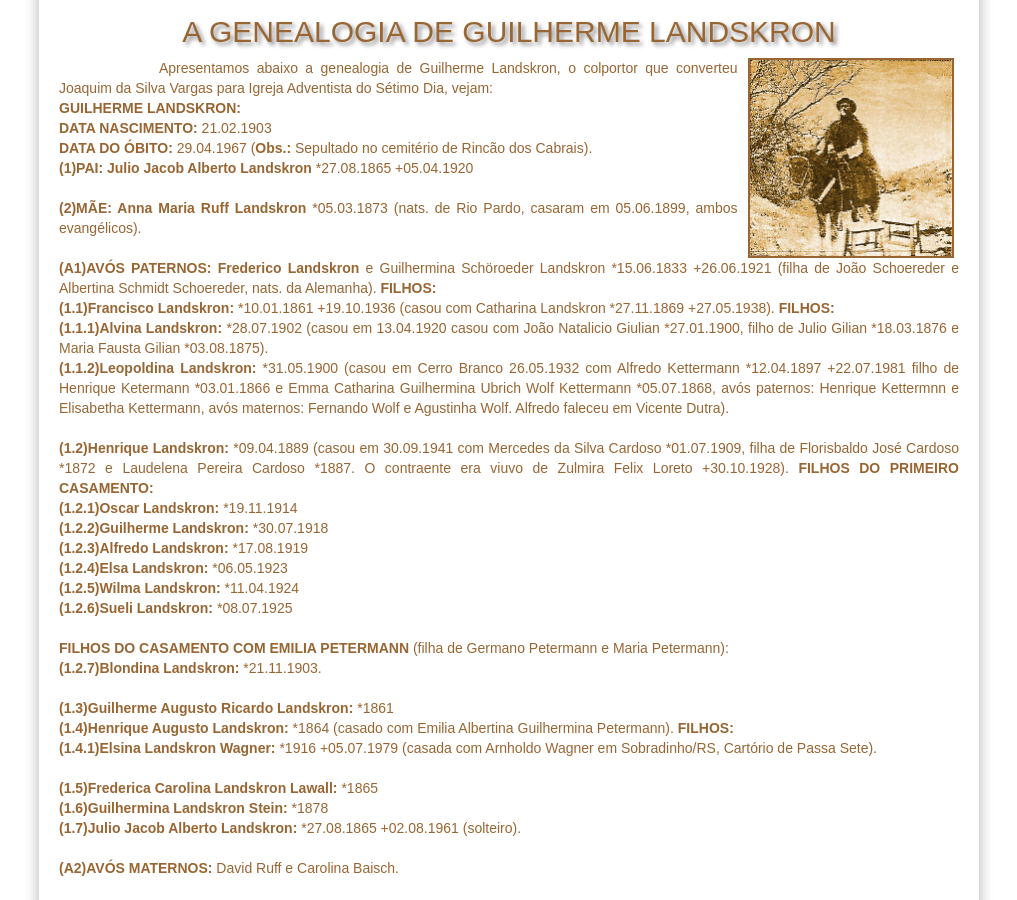
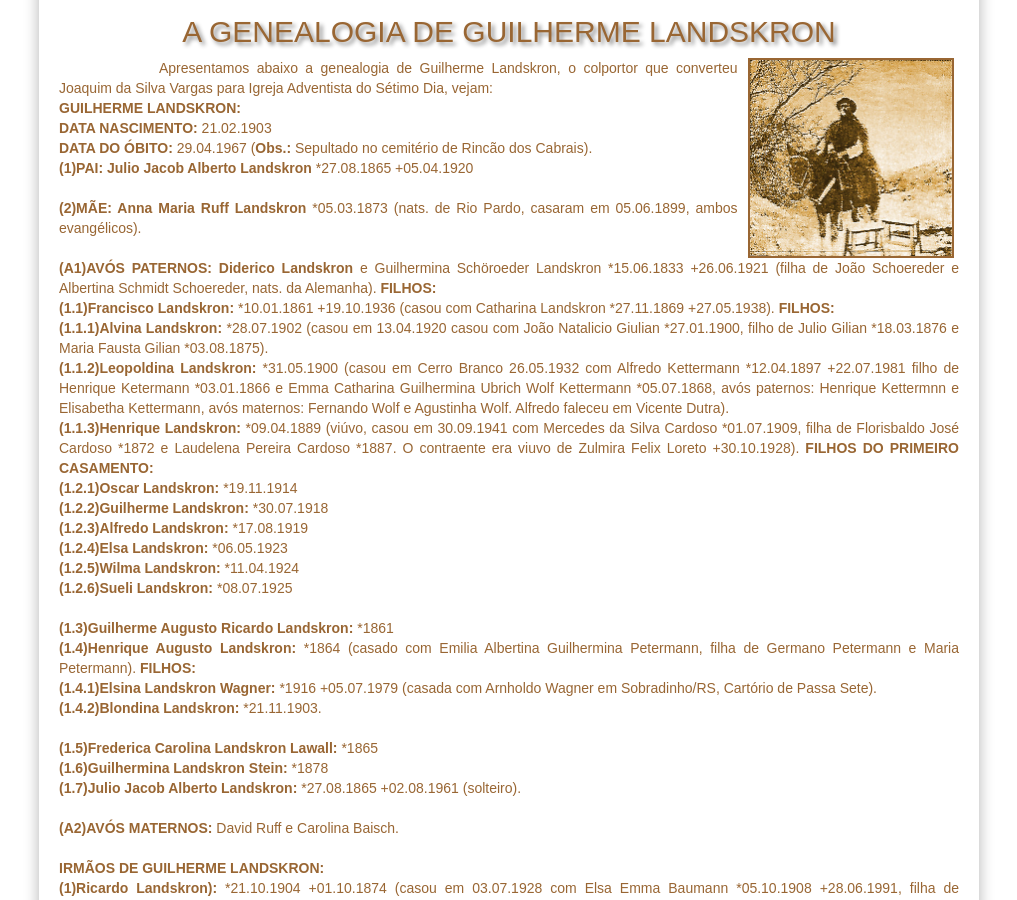
Before and after one commit to claudiovargas1955/claudiovargas1955.github.io, a Jekyll site: the page built from _pages/arvore-genealogica-de-guilherme landskron.html, in a window 1280 px wide and 900 px high, scrolled down 344 px. Shown: the whole window, without its empty margins (131-1148 px from the left). Built offline with Jekyll 4.4.1, drawn with Linux system fonts in a browser that asks for light colours; some web fonts are replaced.

Commit message:
Update arvore-genealogica-de-guilherme landskron.html

```diff
--- a/_pages/arvore-genealogica-de-guilherme landskron.html
+++ b/_pages/arvore-genealogica-de-guilherme landskron.html
@@ -61,17 +61,17 @@
 <b>(1)PAI: Julio Jacob Alberto Landskron </b>*27.08.1865 +05.04.1920 <br><br>
 <b>(2)MÃE: Anna Maria Ruff Landskron </b>*05.03.1873 (nats. de Rio Pardo, casaram em 05.06.1899, ambos evangélicos).<br><br>
 
-<b>(A1)AVÓS PATERNOS: Frederico Landskron </b>e Guilhermina Schöroeder Landskron *15.06.1833 +26.06.1921 (filha de João Schoereder e
+<b>(A1)AVÓS PATERNOS: Diderico Landskron </b>e Guilhermina Schöroeder Landskron *15.06.1833 +26.06.1921 (filha de João Schoereder e
 Albertina Schmidt Schoereder, nats. da Alemanha). <b>FILHOS: </b><br>
 <b>(1.1)Francisco Landskron: </b>*10.01.1861 +19.10.1936 (casou com Catharina Landskron *27.11.1869 +27.05.1938). <b>FILHOS:</b><br>
 <b>(1.1.1)Alvina Landskron: </b>*28.07.1902 (casou em 13.04.1920 casou com João Natalicio Giulian *27.01.1900, filho de Julio Gilian
 *18.03.1876 e Maria Fausta Gilian *03.08.1875).<br>
 <b>(1.1.2)Leopoldina Landskron: </b>*31.05.1900 (casou em Cerro Branco 26.05.1932 com Alfredo Kettermann *12.04.1897 +22.07.1981 filho de
 Henrique Ketermann *03.01.1866 e Emma Catharina Guilhermina Ubrich Wolf Kettermann *05.07.1868, avós paternos: Henrique Kettermnn e
-Elisabetha Kettermann, avós maternos: Fernando Wolf e Agustinha Wolf. Alfredo faleceu em Vicente Dutra).<br><br>
+Elisabetha Kettermann, avós maternos: Fernando Wolf e Agustinha Wolf. Alfredo faleceu em Vicente Dutra).<br>
 
-<b>(1.2)Henrique Landskron:</b> *09.04.1889 (casou em 30.09.1941 com Mercedes da Silva Cardoso *01.07.1909, filha de Florisbaldo José
-Cardoso *1872 e Laudelena Pereira Cardoso *1887. O contraente era viuvo de Zulmira Felix Loreto +30.10.1928). <b>FILHOS DO PRIMEIRO
+<b>(1.1.3)Henrique Landskron:</b> *09.04.1889 (viúvo, casou em 30.09.1941 com Mercedes da Silva Cardoso *01.07.1909, filha de Florisbaldo
+José Cardoso *1872 e Laudelena Pereira Cardoso *1887. O contraente era viuvo de Zulmira Felix Loreto +30.10.1928). <b>FILHOS DO PRIMEIRO
 CASAMENTO:</b><br>
        <b>(1.2.1)Oscar Landskron: </b>*19.11.1914 <br>
        <b>(1.2.2)Guilherme Landskron: </b>*30.07.1918 <br>
@@ -80,13 +80,11 @@
        <b>(1.2.5)Wilma Landskron: </b>*11.04.1924 <br>
        <b>(1.2.6)Sueli Landskron: </b>*08.07.1925<br><br>
 
-<b>FILHOS DO CASAMENTO COM EMILIA PETERMANN </b>(filha de Germano Petermann e Maria Petermann):<br>
-<b>(1.2.7)Blondina Landskron: </b>*21.11.1903.<br><br>
-
 <b>(1.3)Guilherme Augusto Ricardo Landskron: </b>*1861 <br>
-<b>(1.4)Henrique Augusto Landskron: </b>*1864 (casado com Emilia Albertina Guilhermina Petermann). <b>FILHOS:</b><br>
-       <b>(1.4.1)Elsina Landskron Wagner:</b> *1916 +05.07.1979 (casada com Arnholdo Wagner em Sobradinho/RS, Cartório de Passa Sete).
-       <br><br>
+<b>(1.4)Henrique Augusto Landskron: </b>*1864 (casado com Emilia Albertina Guilhermina Petermann, filha de Germano Petermann e Maria
+Petermann). <b>FILHOS:</b><br>
+       <b>(1.4.1)Elsina Landskron Wagner:</b> *1916 +05.07.1979 (casada com Arnholdo Wagner em Sobradinho/RS, Cartório de Passa Sete).<br>
+       <b>(1.4.2)Blondina Landskron: </b>*21.11.1903.<br><br>
 
 <b>(1.5)Frederica Carolina Landskron Lawall: </b>*1865 <br>
 <b>(1.6)Guilhermina Landskron Stein: </b>*1878 <br>
```
